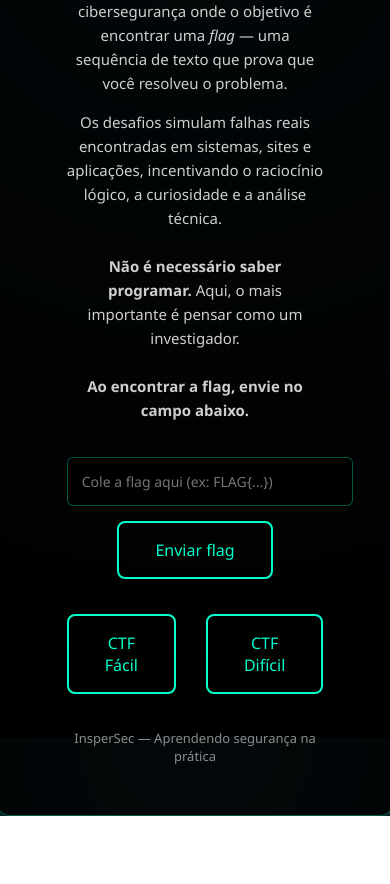
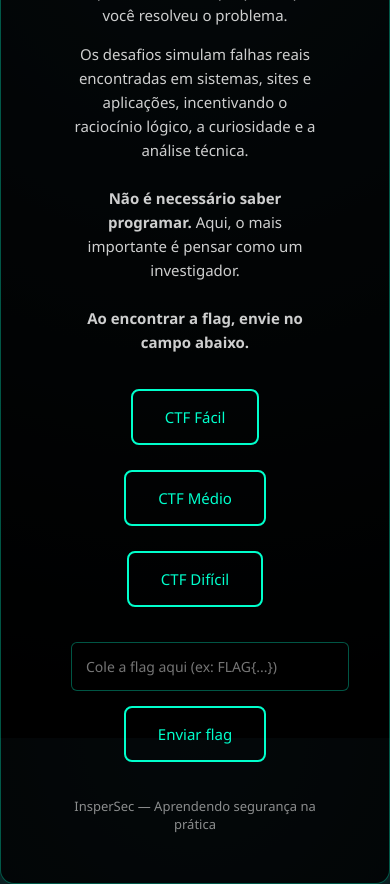
Before and after one commit to Edu0liveira2/CTF-FeiraDeEntidades, a plain HTML site: page templates/index.html in a window 390 px wide. Shown: the part 106-990 px from the top of the page. Before the commit the page ends 922 px from the top, so only its background shows below. Drawn offline with Linux system fonts and the light colour scheme.

Commit message:
Refactor index.html for improved layout and styles
Updated button styles and layout for better responsiveness.

```diff
--- a/templates/index.html
+++ b/templates/index.html
@@ -22,7 +22,7 @@
             padding: 50px 70px;
             border-radius: 14px;
             box-shadow: 0 0 40px #00ffcc22;
-            max-width: 700px;
+            max-width: 750px;
             width: 100%;
             text-align: center;
         }
@@ -40,31 +40,6 @@
             opacity: 0.9;
         }
 
-        .buttons {
-            margin-top: 35px;
-            display: flex;
-            justify-content: center;
-            gap: 30px;
-        }
-
-        button {
-            background: transparent;
-            color: #00ffcc;
-            border: 2px solid #00ffcc;
-            padding: 16px 36px;
-            font-size: 16px;
-            border-radius: 8px;
-            cursor: pointer;
-            font-family: inherit;
-            transition: all 0.2s ease;
-        }
-
-        button:hover {
-            background: #00ffcc;
-            color: #000;
-            box-shadow: 0 0 20px #00ffcc88;
-        }
-
         form {
             margin-top: 35px;
         }
@@ -79,6 +54,32 @@
             font-family: inherit;
             font-size: 14px;
             margin-bottom: 15px;
+        }
+
+        .buttons {
+            margin-top: 35px;
+            display: flex;
+            justify-content: center;
+            gap: 25px;
+            flex-wrap: wrap;
+        }
+
+        button {
+            background: transparent;
+            color: #00ffcc;
+            border: 2px solid #00ffcc;
+            padding: 16px 32px;
+            font-size: 15px;
+            border-radius: 8px;
+            cursor: pointer;
+            font-family: inherit;
+            transition: all 0.2s ease;
+        }
+
+        button:hover {
+            background: #00ffcc;
+            color: #000;
+            box-shadow: 0 0 20px #00ffcc88;
         }
 
         .footer {
@@ -110,6 +111,20 @@
         <strong>Ao encontrar a flag, envie no campo abaixo.</strong>
     </p>
 
+    <div class="buttons">
+        <a href="/ctf1">
+            <button type="button">CTF Fácil</button>
+        </a>
+
+        <a href="/ctf2">
+            <button type="button">CTF Médio</button>
+        </a>
+
+        <a href="/ctf3">
+            <button type="button">CTF Difícil</button>
+        </a>
+    </div>
+
     <form action="/submit" method="post">
         <input
             type="text"
@@ -124,16 +139,6 @@
         <button type="submit">Enviar flag</button>
     </form>
 
-        <div class="buttons">
-            <a href="/ctf1">
-                <button type="button">CTF Fácil</button>
-            </a>
-
-            <a href="/ctf2">
-                <button type="button">CTF Difícil</button>
-            </a>
-        </div>
-
     <div class="footer">
         InsperSec — Aprendendo segurança na prática
     </div>
```
Lines whose indentation alone changed are shown as unchanged.
